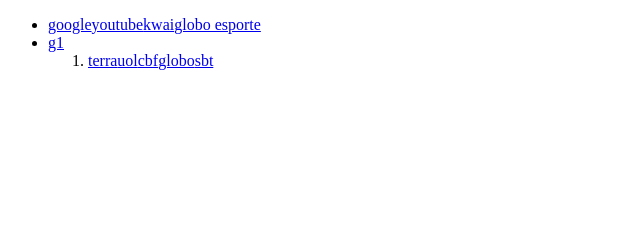
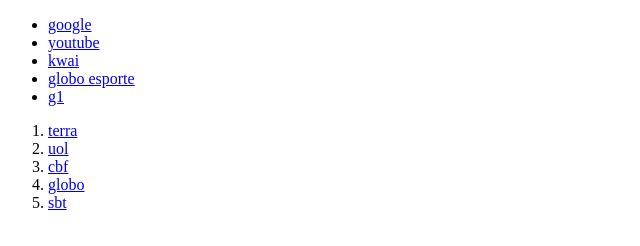
Before and after one commit to anajulia1311/matematica2_2b_2025, a plain HTML site: page link.html in a window 1280 px wide. Shown: the whole page, without its empty margins (0-640 px from the left). Drawn offline with Linux system fonts and the light colour scheme.

Commit message:
Update link.html

```diff
--- a/link.html
+++ b/link.html
@@ -9,18 +9,18 @@
 </head>
 <body>
 <ul>
-<li><a href="https://www.google.com/">google</a></li&gt;
-<li><a href="https://www.youtube.com/">youtube</a></li&gt;
-<li><a href="https://www.kwai.com/">kwai</a></li&gt;
+<li><a href="https://www.google.com/">google</a></li>
+<li><a href="https://www.youtube.com/">youtube</a></li>
+<li><a href="https://www.kwai.com/">kwai</a></li>
 <li><a href="https://ge.globo.com/">globo esporte</a></li>
-<li><a href="https://g1.globo.com/">g1</a></li&gt;
+<li><a href="https://g1.globo.com/">g1</a></li>
 </ul>
 <ol>
-<li><a href="https://www.terra.com.br/">terra</a></li&gt;
-<li><a href="https://www.uol.com.br/">uol</a></li&gt;
-<li><a href="https://www.cbf.com.br/">cbf</a></li&gt;
-<li><a href="https://www.globo.com/">globo</a></li&gt;
-<li><a href="https://www.sbt.com.br/ao-vivo">sbt</a></li&gt;
+<li><a href="https://www.terra.com.br/">terra<div class="terra"></div></a></li>
+<li><a href="https://www.uol.com.br/">uol<div class="uol"></div></a></li>
+<li><a href="https://www.cbf.com.br/">cbf<div class="cbf"></div></a></li>
+<li><a href="https://www.globo.com/">globo<div class="globo"></div></a></li>
+<li><a href="https://www.sbt.com.br/ao-vivo">sbt<div class="sbt"></div></a></li>
 </ol>
 </body>
 </html>
```
